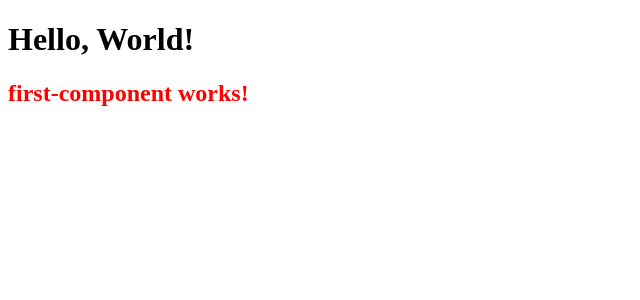
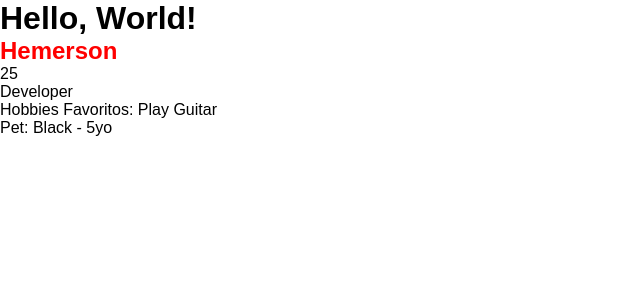
Before and after one commit to hemerson-git/learning-angular13, an Angular app: page / in a window 1280 px wide. Shown: the top 300 px of the page, without its empty margins (0-640 px from the left). Built offline with nearby package versions, Linux system fonts and the light colour scheme.

Commit message:
scoped and global css

```diff
--- a/src/app/components/first-component/first-component.component.html
+++ b/src/app/components/first-component/first-component.component.html
@@ -1 +1,5 @@
-<h2>first-component works!</h2>
+<h2>{{name}}</h2>
+<span>{{age}}</span>
+<p>{{job}}</p>
+<p>Hobbies Favoritos: {{ hobbies[2] }}</p>
+<p>Pet: {{pet.name}} - {{pet.age}}yo</p>
--- a/src/app/components/first-component/first-component.component.ts
+++ b/src/app/components/first-component/first-component.component.ts
@@ -6,6 +6,15 @@ import { Component, OnInit } from '@angular/core';
   styleUrls: ['./first-component.component.css']
 })
 export class FirstComponentComponent implements OnInit {
+  name = "Hemerson";
+  age = 25
+  job = 'Developer'
+  hobbies = ['Play Chess', 'Read', 'Play Guitar']
+  pet = {
+    name: 'Black',
+    age: 5,
+  }
+
   constructor() {}
 
   ngOnInit(): void {
--- a/src/styles.css
+++ b/src/styles.css
@@ -1 +1,7 @@
 /* You can add global styles to this file, and also import other style files */
+* {
+  margin: 0;
+  padding: 0;
+  box-sizing: border-box;
+  font-family: sans-serif;
+}
```
